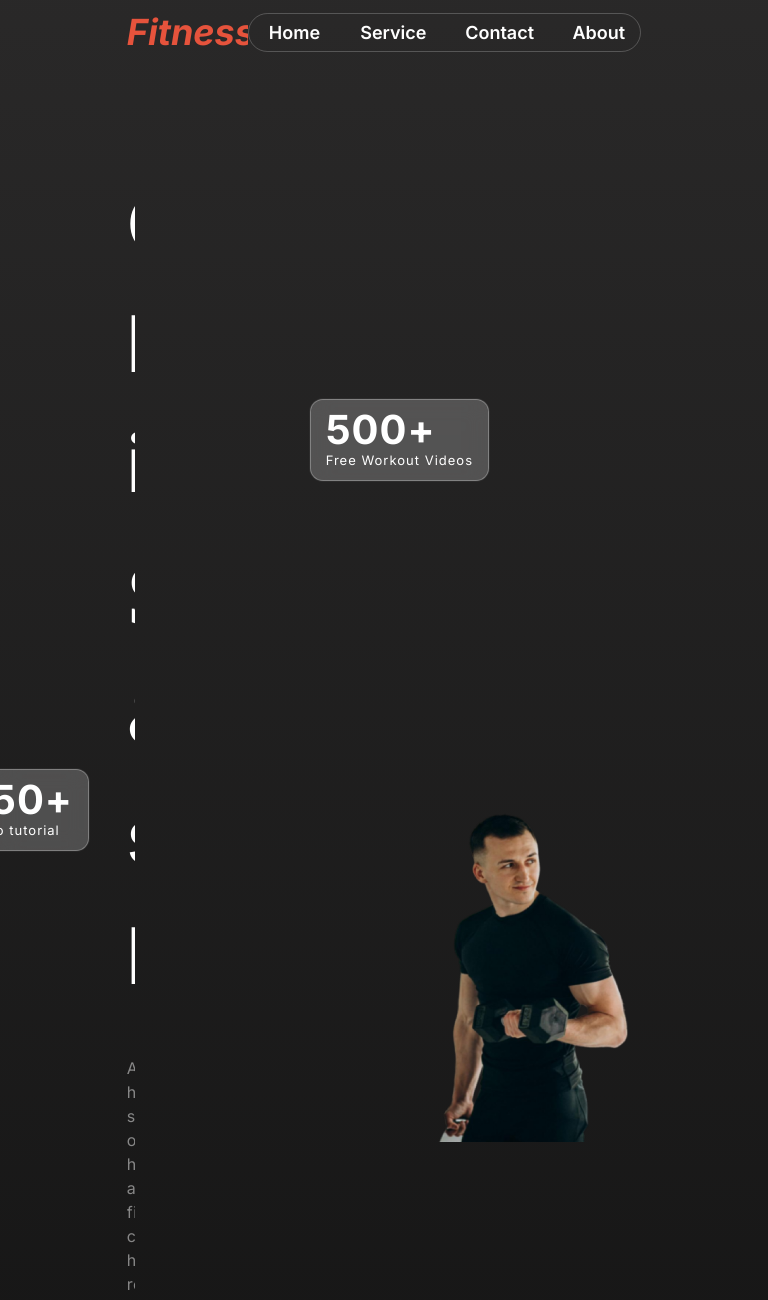
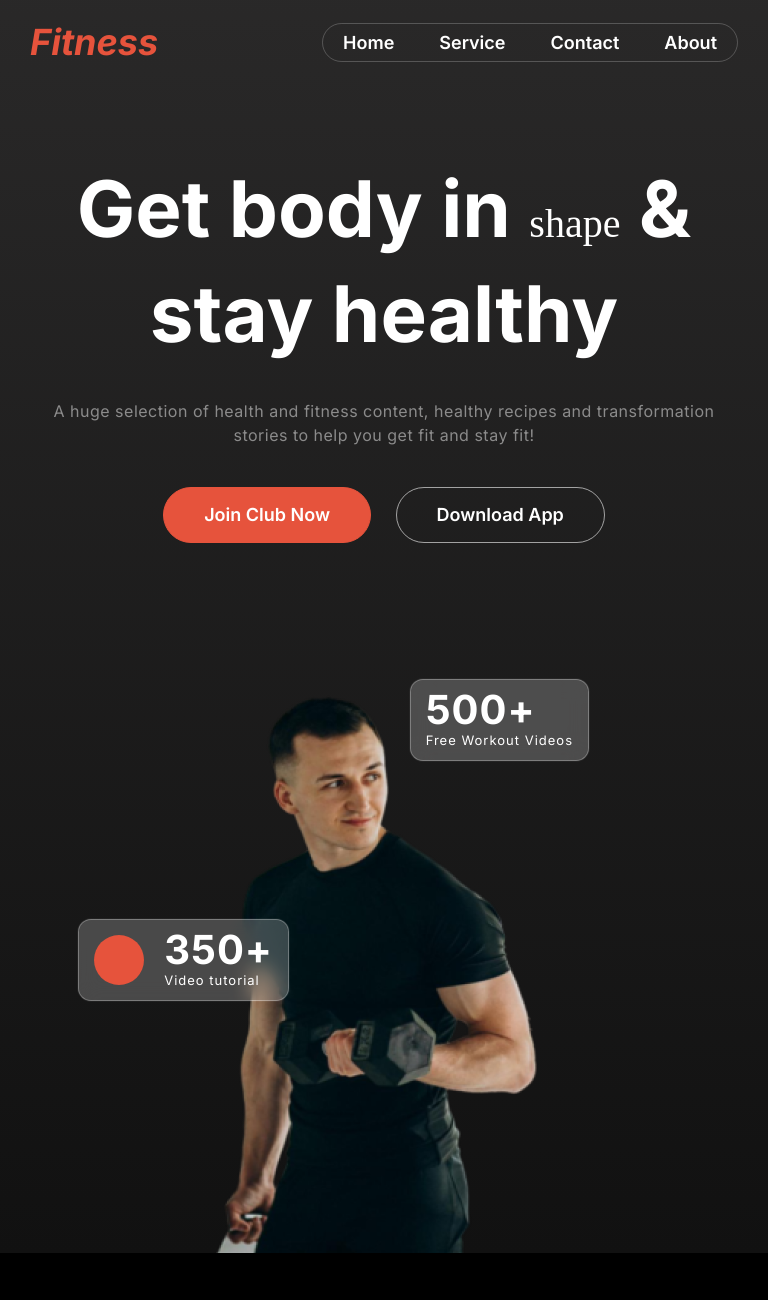
Before and after one commit to IsmailHossenEn/pha2, a plain HTML site: page index.html in a window 768 px wide. Shown: the top 1300 px of the page. Drawn offline with Linux system fonts and the light colour scheme; a web font is replaced by a local one.

Commit message:
Second Commit

```diff
--- a/index.html
+++ b/index.html
@@ -10,6 +10,17 @@
       rel="stylesheet"
     />
     <link href="https://fonts.cdnfonts.com/css/miama" rel="stylesheet" />
+    <!-- <link
+      rel="stylesheet"
+      href="https://use.fontawesome.com/releases/v5.15.4/css/all.css"
+      integrity="sha384-DyZ88mC6Up2uqS4h/KRgHuoeGwBcD4Ng9SiP4dIRy0EXTlnuz47vAwmeGwVChigm"
+      crossorigin="anonymous"
+    /> -->
+    <link
+      rel="stylesheet"
+      href="https://cdnjs.cloudflare.com/ajax/libs/font-awesome/4.7.0/css/font-awesome.min.css"
+    />
+
     <title>Programming Hero Second Assaignment</title>
     <link rel="stylesheet" href="style.css" />
   </head>
@@ -27,6 +38,9 @@
           <li class="navItem"><a href="" class="navLink">Contact</a></li>
           <li class="navItem"><a href="" class="navLink">About</a></li>
         </ul>
+        <div class="font_awesome">
+          <i class="fa fa-bars" aria-hidden="true"></i>
+        </div>
       </nav>
       <section class="banner">
         <div class="box_left">
--- a/style.css
+++ b/style.css
@@ -59,6 +59,35 @@
   font-weight: 600;
 }
 
+.font_awesome {
+  color: #fff;
+  font-weight: 600;
+  font-size: 20px;
+  display: none;
+}
+
+@media only screen and (max-width: 576px) {
+  .font_awesome {
+    display: block;
+  }
+  .navBar {
+    width: 100%;
+    padding: 20px 30px;
+  }
+  .navBar .navItems {
+    display: none;
+  }
+}
+
+@media all and (min-width: 577px) and (max-width: 768px) {
+  .font_awesome {
+    display: none;
+  }
+  .navBar {
+    width: 100%;
+    padding: 20px 30px;
+  }
+}
 /* Banner Section */
 
 .banner {
@@ -194,11 +223,74 @@
 }
 
 /* Media Quaries */
+@media all and (min-width: 577px) and (max-width: 768px) {
+  .banner {
+    flex-direction: column;
+    align-items: center;
+    justify-content: center;
+    gap: 0px;
+    padding: 50px 20px 0 20px;
+    width: 100%;
+    margin: 0 auto;
+  }
+  .banner .banner_heading {
+    font-size: 36px;
+    color: #fff;
+    line-height: 120%;
+  }
+  .banner .banner_heading span {
+    font-family: "Miama";
+    font-weight: 500;
+    font-size: 40px;
+  }
+  .box_left {
+    display: flex;
+    flex-direction: column;
+    justify-content: center;
+    align-items: center;
+    flex-basis: 190%;
+    padding: 30px 20px 80px 20px;
+  }
+  .box_right {
+    display: flex;
+    align-items: center;
+    justify-content: center;
+    flex-basis: 40%;
+    position: relative;
+  }
+  .grp_btn {
+    margin-bottom: 50px;
+  }
+  .mini_box_one {
+    position: absolute;
+    top: 680px;
+    right: 180px;
+  }
+  .mini_box_two {
+    position: absolute;
+    display: flex;
+    align-items: center;
+    justify-content: center;
+    bottom: -200px;
+    right: 480px;
+  }
+  .banner .banner_heading {
+    font-size: 78px;
+    color: #fff;
+    line-height: 90px;
+    text-align: center;
+  }
+  .paragraph {
+    color: #ffffff7a;
+    line-height: 24px;
+    font-size: 16px;
+    letter-spacing: 0.5px;
+    margin: 40px 0px;
+    text-align: center;
+  }
+}
 
-@media only screen and (max-width: 425px) {
-  .navBar {
-    display: none;
-  }
+@media only screen and (max-width: 576px) {
   .banner {
     flex-direction: column;
     gap: 0px;
@@ -249,7 +341,7 @@
 
   .mini_box_one {
     position: absolute;
-    top: 450px;
+    top: 550px;
     right: 20px;
   }
   .mini_box .mini_box_heading {
@@ -348,7 +440,7 @@
   padding: 0px 30px;
 }
 
-@media only screen and (max-width: 425px) {
+@media only screen and (max-width: 576px) {
   .Habit_wrapper {
     width: 100%;
     margin: 0 auto;
@@ -503,7 +595,7 @@
   background-blend-mode: multiply;
 }
 
-@media only screen and (max-width: 425px) {
+@media only screen and (max-width: 576px) {
   .exercises {
     padding: 50px 20px;
   }
@@ -564,7 +656,7 @@ td {
   margin-bottom: 20px;
 }
 
-@media screen and (max-width: 425px) {
+@media screen and (max-width: 576px) {
   .bmi {
     width: 100%;
   }
@@ -893,7 +985,7 @@ footer .f_paragraph {
   margin-bottom: 20px;
 }
 
-@media screen and (max-width: 425px) {
+@media screen and (max-width: 576px) {
   footer {
     display: flex;
     flex-direction: column;
```
